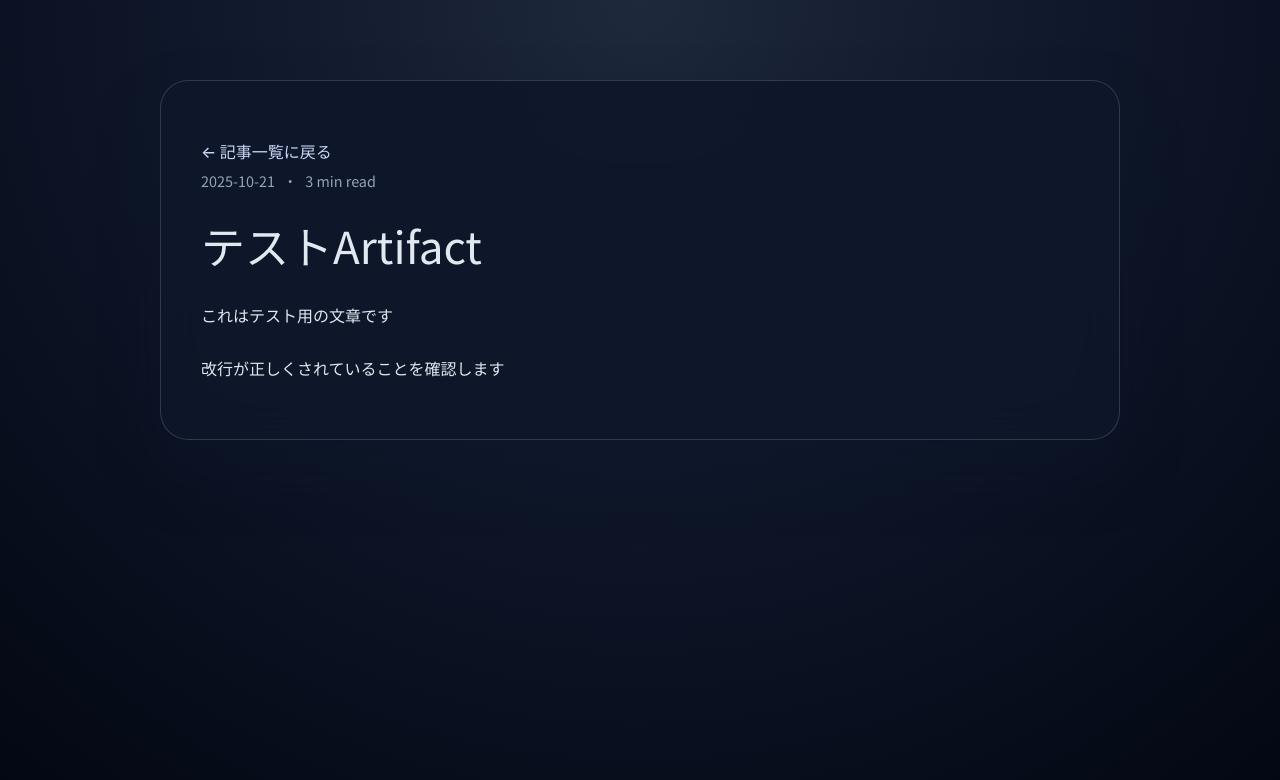
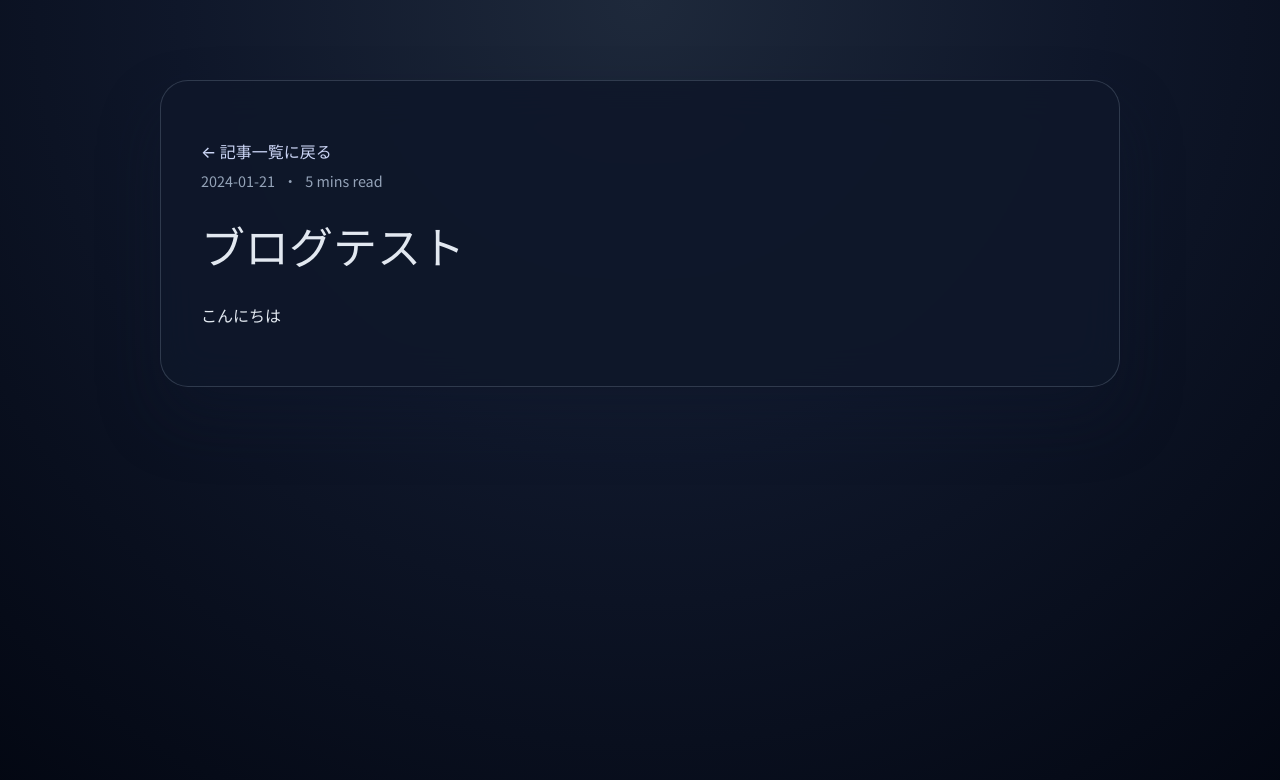
Before and after one commit to sou31415/sou31415.github.io, a Next.js app: page /blog/test in a window 1280 px wide. Shown: the top 780 px of the page. Built offline with nearby package versions, Linux system fonts and the light colour scheme.

Commit message:
Rework blog routing for Next.js compliance

```diff
--- a/app/blog/(posts)/Birthday21/page.tsx
+++ /dev/null
@@ -1,18 +0,0 @@
-import type { Metadata } from "next";
-import { BlogPostArticle } from "../../_components/BlogPostArticle";
-import { post } from "./post";
-
-export const metadata: Metadata = {
-  title: post.title,
-  description: post.description,
-  openGraph: {
-    title: post.title,
-    description: post.description,
-    type: "article",
-    publishedTime: post.date
-  }
-};
-
-export default function Birthday21Page() {
-  return <BlogPostArticle post={post} />;
-}
--- a/app/blog/(posts)/test/page.tsx
+++ /dev/null
@@ -1,18 +0,0 @@
-import type { Metadata } from "next";
-import { BlogPostArticle } from "../../_components/BlogPostArticle";
-import { post } from "./post";
-
-export const metadata: Metadata = {
-  title: post.title,
-  description: post.description,
-  openGraph: {
-    title: post.title,
-    description: post.description,
-    type: "article",
-    publishedTime: post.date
-  }
-};
-
-export default function TestPostPage() {
-  return <BlogPostArticle post={post} />;
-}
--- a/app/blog/(posts)/test/post.ts
+++ /dev/null
@@ -1,14 +0,0 @@
-import type { BlogPost } from "../../posts";
-
-export const post: BlogPost = {
-  slug: "test",
-  title: "テストArtifact",
-  description: "テスト記事です",
-  date: "2025-10-21",
-  readingTime: "3 min read",
-  tags: [],
-  body: [
-    "これはテスト用の文章です",
-    "改行が正しくされていることを確認します"
-  ]
-};
--- /dev/null
+++ b/app/blog/[slug]/page.tsx
@@ -0,0 +1,44 @@
+import type { Metadata } from "next";
+import { notFound } from "next/navigation";
+import { BlogPostArticle } from "../_components/BlogPostArticle";
+import { getAllPosts, getPostBySlug } from "../../../lib/blog/posts";
+
+type BlogPostPageParams = {
+  slug: string;
+};
+
+export function generateStaticParams(): BlogPostPageParams[] {
+  return getAllPosts().map((post) => ({ slug: post.slug }));
+}
+
+export function generateMetadata({ params }: { params: BlogPostPageParams }): Metadata {
+  const post = getPostBySlug(params.slug);
+
+  if (!post) {
+    return {
+      title: "記事が見つかりません",
+      description: "指定されたブログ記事は存在しません。"
+    };
+  }
+
+  return {
+    title: post.title,
+    description: post.description,
+    openGraph: {
+      title: post.title,
+      description: post.description,
+      type: "article",
+      publishedTime: post.date
+    }
+  };
+}
+
+export default function BlogPostPage({ params }: { params: BlogPostPageParams }) {
+  const post = getPostBySlug(params.slug);
+
+  if (!post) {
+    notFound();
+  }
+
+  return <BlogPostArticle post={post} />;
+}
--- a/app/blog/_components/BlogPostArticle.tsx
+++ b/app/blog/_components/BlogPostArticle.tsx
@@ -1,5 +1,5 @@
 import Link from "next/link";
-import type { BlogPost } from "../posts";
+import type { BlogPost } from "../../../lib/blog/posts";
 
 export function BlogPostArticle({ post }: { post: BlogPost }) {
   return (
--- a/app/blog/page.tsx
+++ b/app/blog/page.tsx
@@ -1,11 +1,13 @@
 import type { Metadata } from "next";
 import Link from "next/link";
-import { posts } from "./posts";
+import { getAllPosts } from "../../lib/blog/posts";
 
 export const metadata: Metadata = {
   title: "Blog",
   description: "活動、学びなど"
 };
+
+const posts = getAllPosts();
 
 export default function BlogIndexPage() {
   return (
--- a/app/blog/posts.ts
+++ /dev/null
@@ -1,23 +0,0 @@
-import { post as testPost } from "./(posts)/test/post";
-import { post as birthday21Post } from "./(posts)/Birthday21/post";
-
-export type BlogPost = {
-  slug: string;
-  title: string;
-  description: string;
-  date: string;
-  readingTime: string;
-  tags: string[];
-  body: string[];
-};
-
-export const posts: BlogPost[] = [birthday21Post, testPost];
-
-const postsBySlug = posts.reduce<Record<string, BlogPost>>((acc, post) => {
-  acc[post.slug] = post;
-  return acc;
-}, {});
-
-export function getPostBySlug(slug: string) {
-  return postsBySlug[slug];
-}
--- a/app/blog/(posts)/Birthday21/post.ts
+++ b/lib/blog/data/birthday21.ts
@@ -1,6 +1,6 @@
-import type { BlogPost } from "../../posts";
+import type { BlogPost } from "../types";
 
-export const post: BlogPost = {
+export const birthday21Post: BlogPost = {
   slug: "Birthday21",
   title: "21歳になりました",
   description: "だらだらと",
--- /dev/null
+++ b/lib/blog/data/test.ts
@@ -0,0 +1,11 @@
+import type { BlogPost } from "../types";
+
+export const testPost: BlogPost = {
+  slug: "test",
+  title: "ブログテスト",
+  description: "こんにちはのテスト",
+  date: "2024-01-21",
+  readingTime: "5 mins read",
+  tags: [],
+  body: ["こんにちは"]
+};
--- /dev/null
+++ b/lib/blog/posts.ts
@@ -0,0 +1,17 @@
+import { birthday21Post } from "./data/birthday21";
+import { testPost } from "./data/test";
+import type { BlogPost } from "./types";
+
+const allPosts: BlogPost[] = [birthday21Post, testPost];
+
+const postsBySlug = new Map(allPosts.map((post) => [post.slug, post] as const));
+
+export function getAllPosts(): BlogPost[] {
+  return allPosts;
+}
+
+export function getPostBySlug(slug: string): BlogPost | undefined {
+  return postsBySlug.get(slug);
+}
+
+export type { BlogPost } from "./types";
--- /dev/null
+++ b/lib/blog/types.ts
@@ -0,0 +1,9 @@
+export type BlogPost = {
+  slug: string;
+  title: string;
+  description: string;
+  date: string;
+  readingTime: string;
+  tags: string[];
+  body: string[];
+};
```
